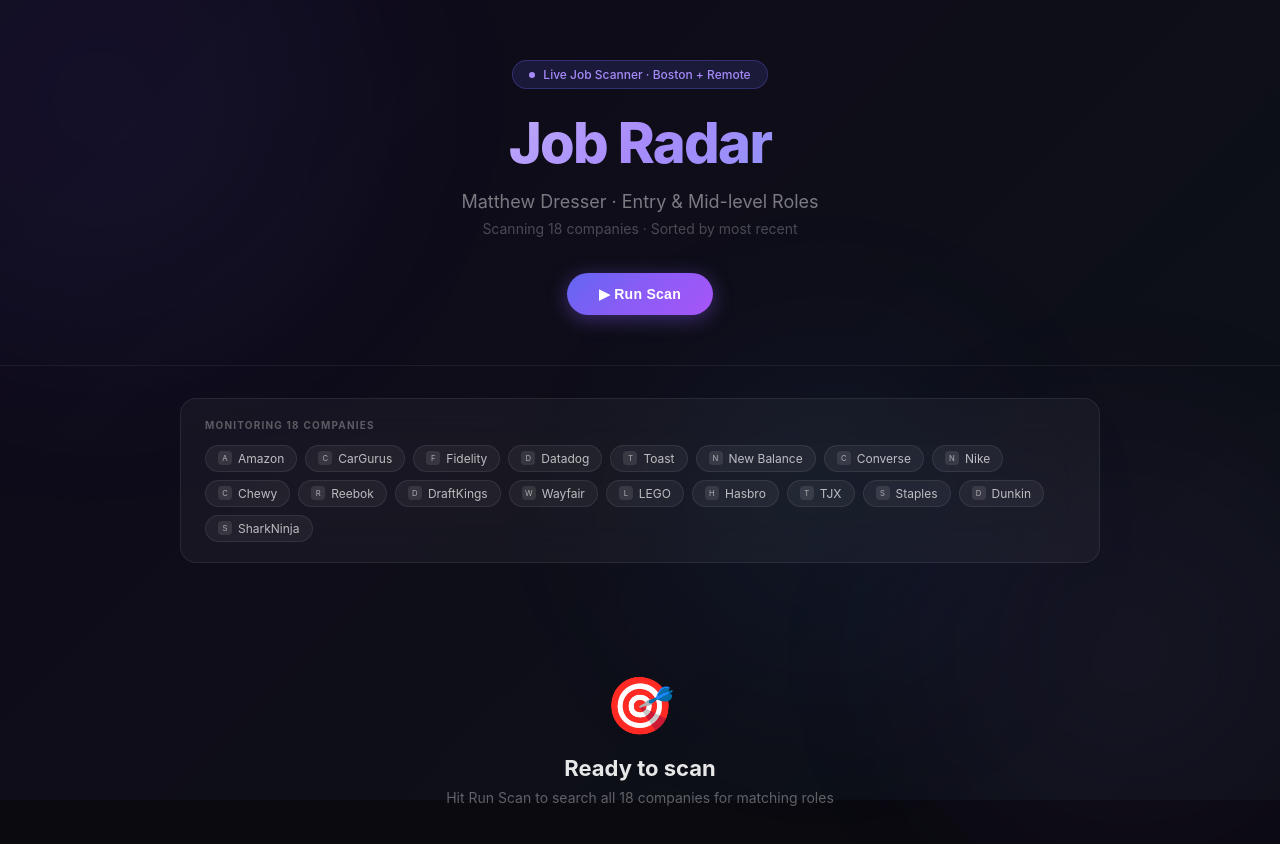
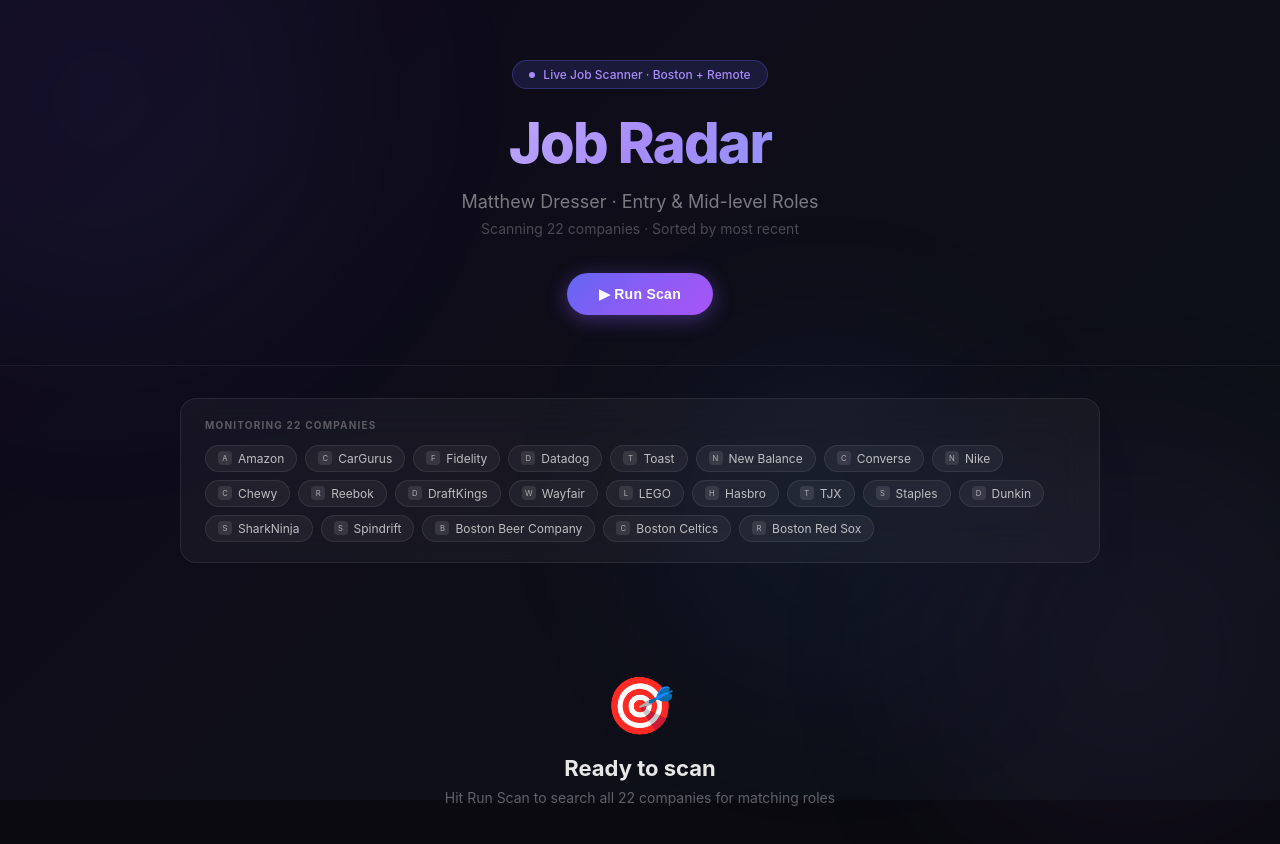
Before and after one commit to dressermatthew-ux/Jobs-radar, a Next.js app: page / in a window 1280 px wide. Shown: the top 844 px of the page. Built offline with nearby package versions, Linux system fonts and the light colour scheme.

Commit message:
Update index.js

```diff
--- a/pages/index.js
+++ b/pages/index.js
@@ -21,6 +21,10 @@
   { name: "Staples", domain: "staples.com" },
   { name: "Dunkin", domain: "dunkindonuts.com" },
   { name: "SharkNinja", domain: "sharkninja.com" },
+  { name: "Spindrift", domain: "spindrift.com" },
+  { name: "Boston Beer Company", domain: "bostonbeer.com" },
+  { name: "Boston Celtics", domain: "celtics.com" },
+  { name: "Boston Red Sox", domain: "redsox.com" },
 ];
 
 const KEYWORDS = ["operations","analyst","program manager","project manager","supply chain","strategy","bizops","business operations","planning","process","sql","excel","stakeholder","workflow","metrics","coordinator","associate","specialist","finance","marketing","data","product","research","compliance"];
```
